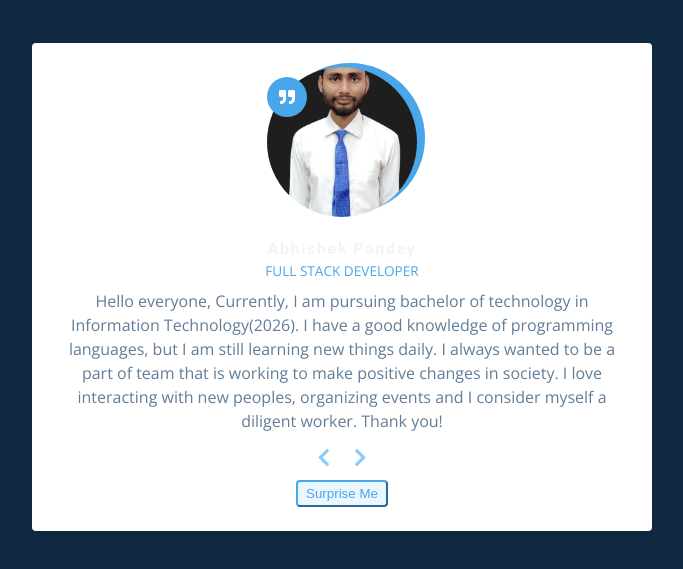
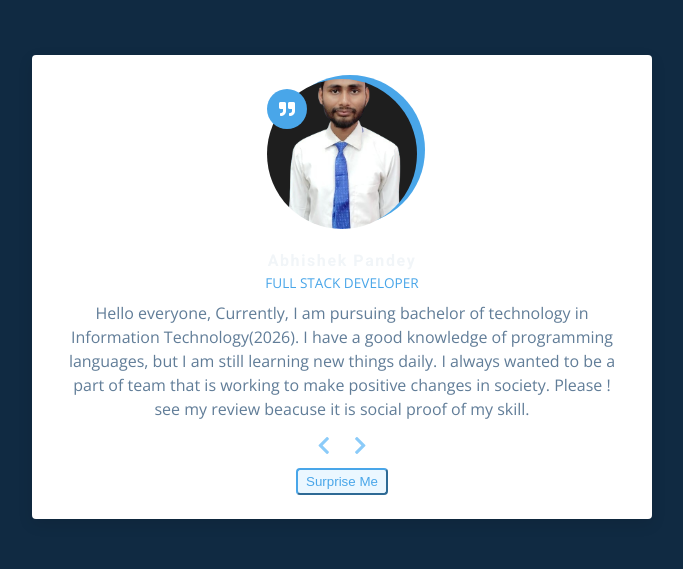
Before and after one commit to fThAbhishek-Pandey/Review-me, a plain HTML site: page index.html in a window 1280 px wide. Shown: the part 173-742 px from the top of the page, without its empty margins (298-981 px from the left). Drawn offline with nearby package versions, Linux system fonts and the light colour scheme.

Commit message:
Update index.html

```diff
--- a/index.html
+++ b/index.html
@@ -2,6 +2,7 @@
 <html lang="en">
   <head>
     <meta charset="UTF-8" />
+    <link rel="icon" type="image" href"Swastika.png"/>
     <meta name="viewport" content="width=device-width, initial-scale=1.0" />
     <title>Review me </title>
     <!-- font-awesome -->
@@ -29,9 +30,8 @@
           <h4 id="author">Abhishek Pandey</h4>
           <p id="job">Full Stack Developer</p>
           <p id="info">
-           Hello everyone, Currently, I am pursuing bachelor of technology in Information Technology(2026). I have a good knowledge of programming languages, but I am still learning new things daily. I always wanted to be a part of team that is working to make positive changes in society. I love interacting with new peoples, organizing events and I consider myself a diligent worker.
-
-Thank you!
+           Hello everyone, Currently, I am pursuing bachelor of technology in Information Technology(2026). I have a good knowledge of programming languages, but I am still learning new things daily. I always wanted to be a part of team that is working to make positive changes in society.
+            Please ! see my review beacuse it is social proof of my skill.
           </p>
           <!-- prev next buttons-->
           <div class="button-container">
```
